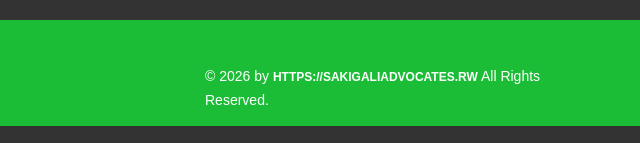
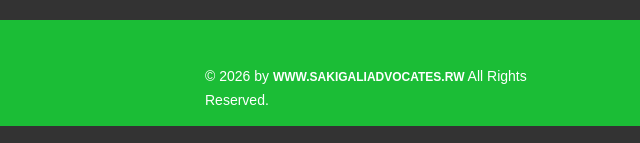
Before and after one commit to umugabo/Lawyer, a plain HTML site: page index.html in a window 1280 px wide. Shown: the part 2530-2673 px from the top of the page, 640-1280 px from the left. Drawn offline with Linux system fonts and the light colour scheme.

Commit message:
Update index.html

```diff
--- a/index.html
+++ b/index.html
@@ -230,7 +230,7 @@
 
 				<div class="col-md-4 col-md-offset-4">
 					<div class="copyright">
-						&copy; 2026 by <a target="_blank" href="https://sakigaliadvocates.rw/" title="Free Twitter Bootstrap WordPress Themes and HTML templates" style="color: #fff;">https://sakigaliadvocates.rw</a> All Rights Reserved.
+						&copy; 2026 by <a target="_blank" href="https://sakigaliadvocates.rw/" title="Free Twitter Bootstrap WordPress Themes and HTML templates" style="color: #fff;">www.sakigaliadvocates.rw</a> All Rights Reserved.
 					</div>
 				</div>
 			</div>
```
